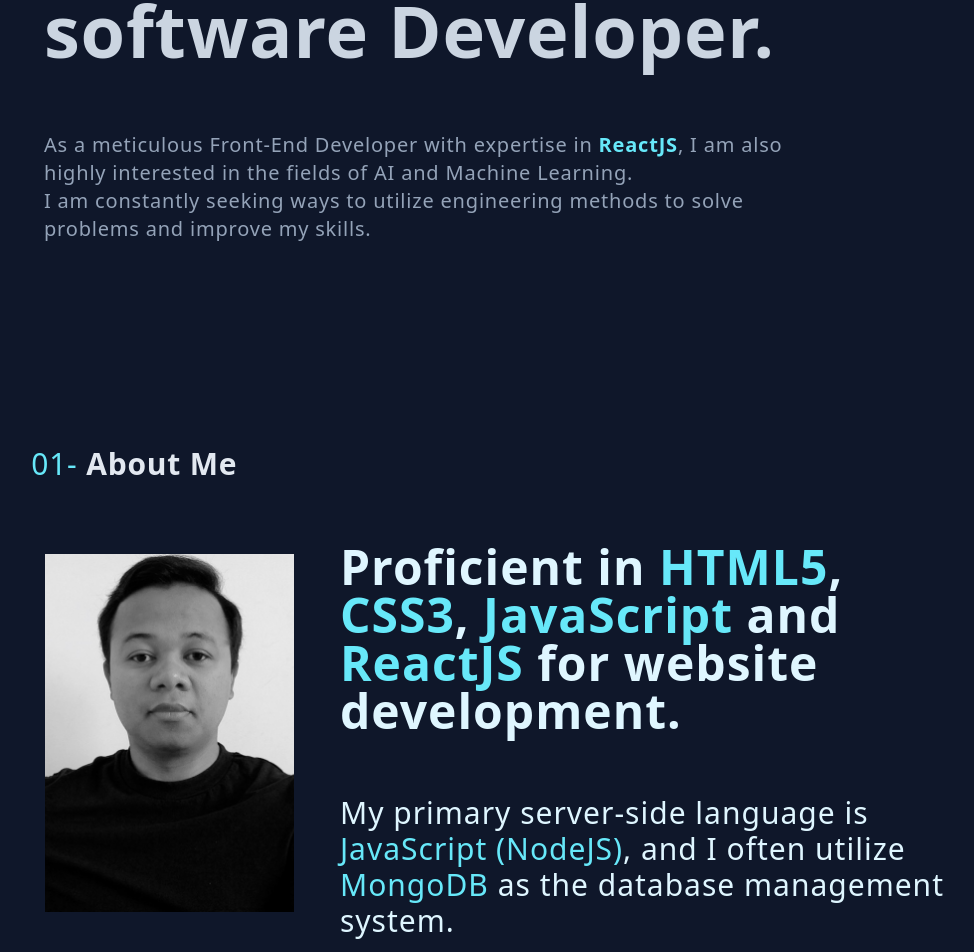
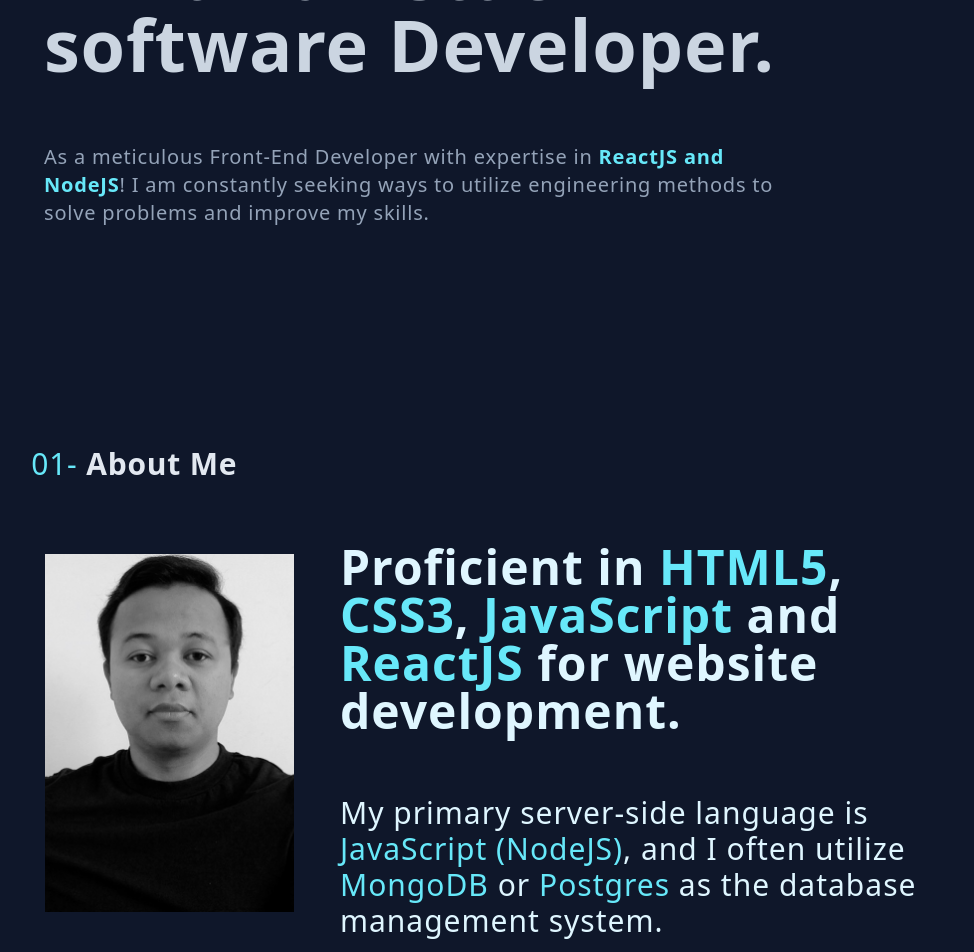
Before and after one commit to Sergyoubi/Current-Portfolio, a React (Create React App) app: page / in a window 1280 px wide. Shown: the part 400-1352 px from the top of the page, without its empty margins (148-1122 px from the left). Built offline with nearby package versions, Linux system fonts and the light colour scheme.

Commit message:
Chaged some titles

```diff
--- a/src/Components/Partial/AboutMe.js
+++ b/src/Components/Partial/AboutMe.js
@@ -51,8 +51,9 @@
                   My primary server-side language is{" "}
                   <span className="text-cyan-300">JavaScript (NodeJS)</span>,
                   and I often utilize{" "}
-                  <span className="text-cyan-300">MongoDB</span> as the database
-                  management system.
+                  <span className="text-cyan-300">MongoDB</span> or{" "}
+                  <span className="text-cyan-300">Postgres</span> as the
+                  database management system.
                 </p>
               </Fade>
             </div>
--- a/src/Components/Partial/Intro.js
+++ b/src/Components/Partial/Intro.js
@@ -40,19 +40,10 @@
           triggerOnce
           className="relative top-[7%]"
         >
-          {/*
-          <p className="w-full md:w-[85%] text-slate-400 text-base lg:text-xl font-thin tracking-[0.8px] relative top-[7%] left-2 md:left-[5%] lg:left-0 select-none">
-            A meticulous Front-End Developer who works with{" "}
-            <span className="font-bold text-cyan-300">React.JS</span>. A Big
-            enthusiast of AI & Machine Learning. I seek way to fix problem using
-            engineering methods.
-          </p>
-          */}
           <p className="w-full md:w-[85%] text-slate-400 text-base lg:text-xl font-thin tracking-[0.8px] relative top-[7%] left-2 md:left-[5%] lg:left-0 select-none">
             As a meticulous Front-End Developer with expertise in{" "}
-            <span className="font-bold text-cyan-300">ReactJS</span>, I am also
-            highly interested in the fields of AI and Machine Learning. <br />I
-            am constantly seeking ways to utilize engineering methods to solve
+            <span className="font-bold text-cyan-300">ReactJS and NodeJS</span>!
+            I am constantly seeking ways to utilize engineering methods to solve
             problems and improve my skills.
           </p>
         </Fade>
```
